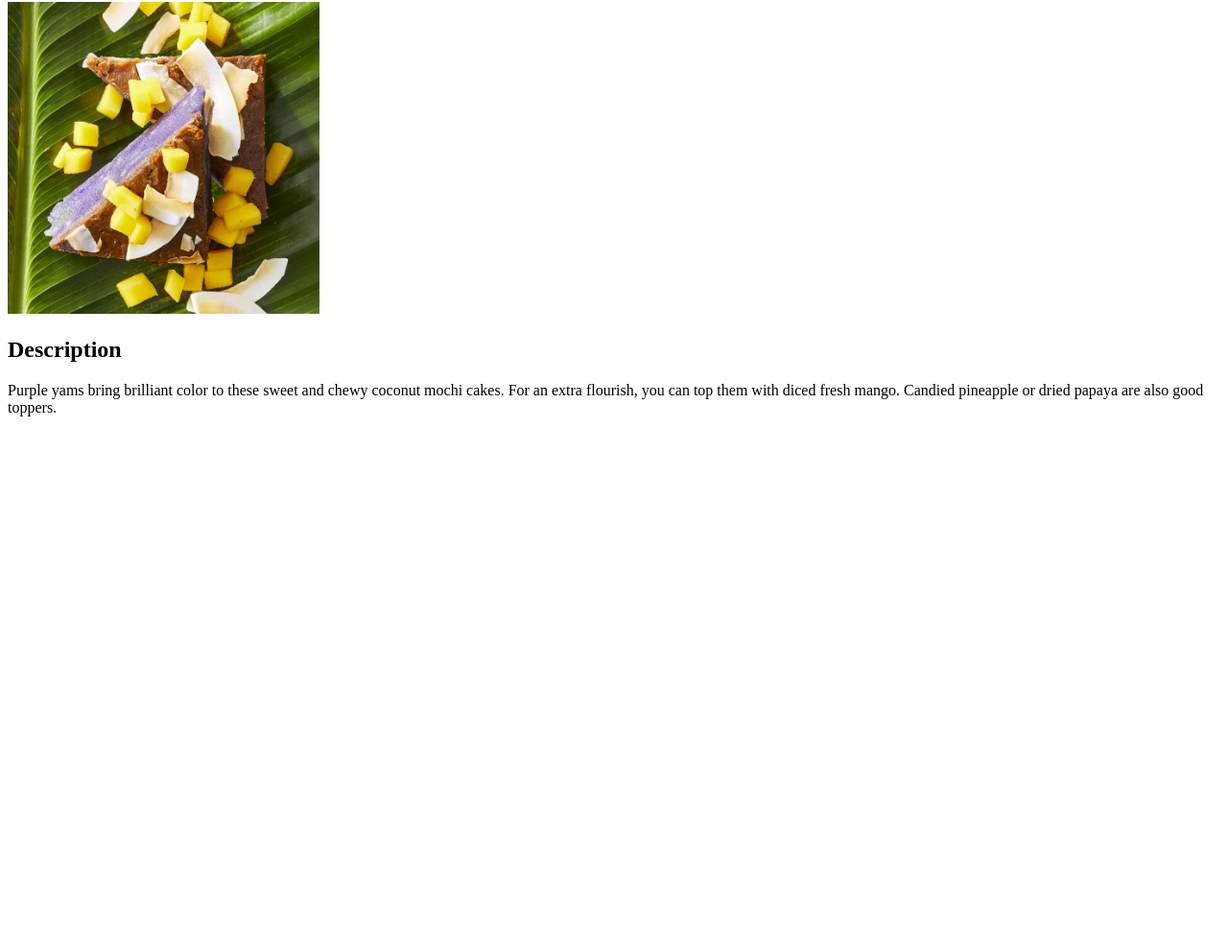
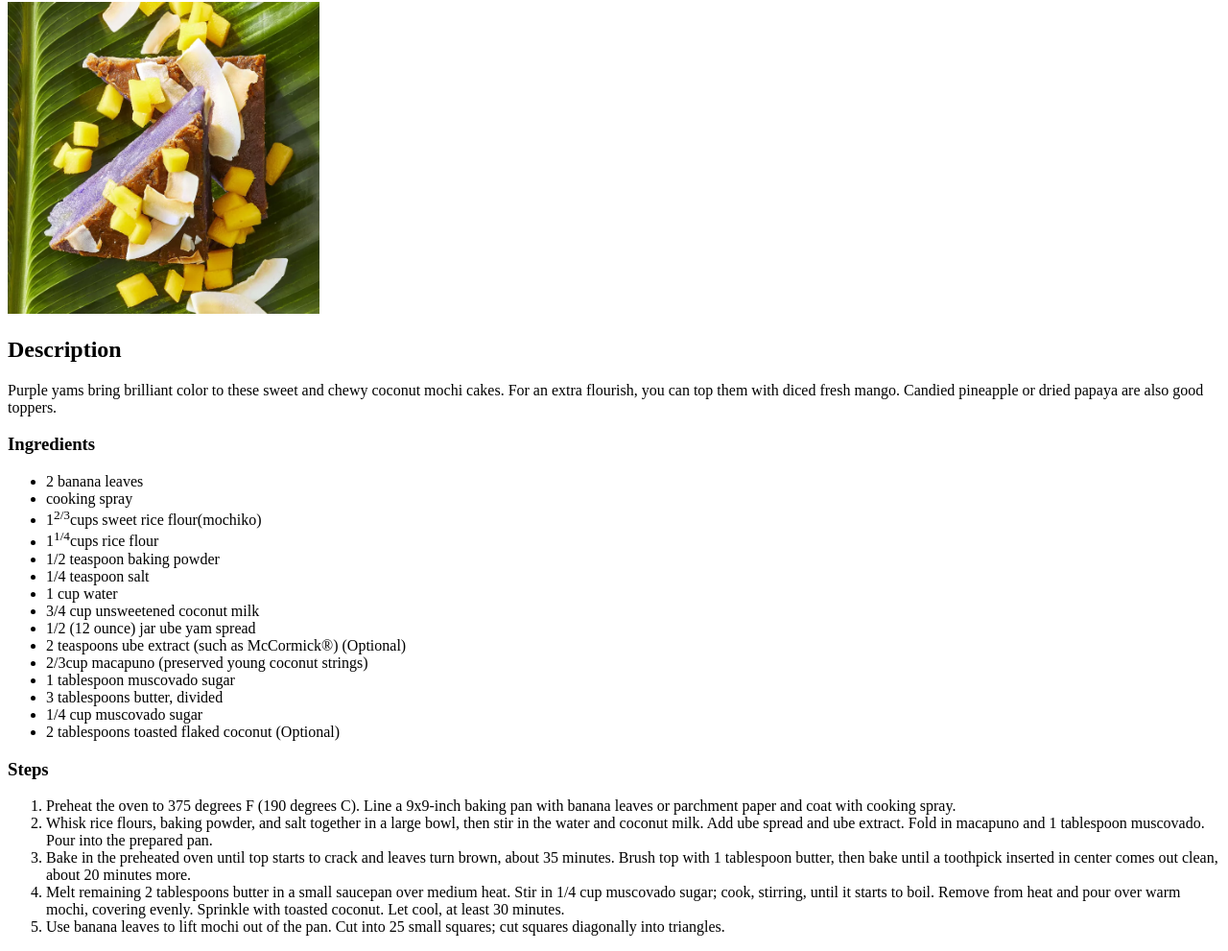
Before and after one commit to Github-Mund/odin-recipes, a plain HTML site: page recipes/mochi.html in a window 1280 px wide. Shown: the part 78-1069 px from the top of the page at 96% size. Before the commit the page ends 800 px from the top, so only its background shows below. Drawn offline with Linux system fonts and the light colour scheme.

Commit message:
Add Ingredients and Steps on mochi.html
Added unordered list of the ingredients and
ordered list of the steps for the recipe page for
mochi.html

```diff
--- a/recipes/mochi.html
+++ b/recipes/mochi.html
@@ -12,5 +12,32 @@
         <p>Purple yams bring brilliant color to these sweet and chewy coconut mochi cakes.
            For an extra flourish, you can top them with diced fresh mango.
            Candied pineapple or dried papaya are also good toppers.</p>
+        <h3>Ingredients</h3>
+        <ul>
+            <li>2 banana leaves</li>
+            <li>cooking spray</li>
+            <li>1<sup>2/3</sup>cups sweet rice flour(mochiko)</li>
+            <li>1<sup>1/4</sup>cups rice flour</li>
+            <li>1/2 teaspoon baking powder</li>
+            <li>1/4 teaspoon salt</li>
+            <li>1 cup water</li>
+            <li>3/4 cup unsweetened coconut milk</li>
+            <li>1/2 (12 ounce) jar ube yam spread</li>
+            <li>2 teaspoons ube extract (such as McCormick®) (Optional)</li>
+            <li>2/3cup macapuno (preserved young coconut strings)</li>
+            <li>1 tablespoon muscovado sugar</li>
+            <li>3 tablespoons butter, divided</li>
+            <li>1/4 cup muscovado sugar</li>
+            <li>2 tablespoons toasted flaked coconut (Optional)</li>
+        </ul>
+        <h3>Steps</h3>
+        <ol>
+            <li>Preheat the oven to 375 degrees F (190 degrees C). Line a 9x9-inch baking pan with banana leaves or parchment paper and coat with cooking spray.</li>
+            <li>Whisk rice flours, baking powder, and salt together in a large bowl, then stir in the water and coconut milk. Add ube spread and ube extract. Fold in macapuno and 1 tablespoon muscovado. Pour into the prepared pan.</li>
+            <li>Bake in the preheated oven until top starts to crack and leaves turn brown, about 35 minutes. Brush top with 1 tablespoon butter, then bake until a toothpick inserted in center comes out clean, about 20 minutes more.</li>
+            <li>Melt remaining 2 tablespoons butter in a small saucepan over medium heat. Stir in 1/4 cup muscovado sugar; cook, stirring, until it starts to boil. Remove from heat and pour over warm mochi, covering evenly. Sprinkle with toasted coconut. Let cool, at least 30 minutes.</li>
+            <li>Use banana leaves to lift mochi out of the pan. Cut into 25 small squares; cut squares diagonally into triangles.</li>
+
+        </ol>
     </body>
 </html>
```
